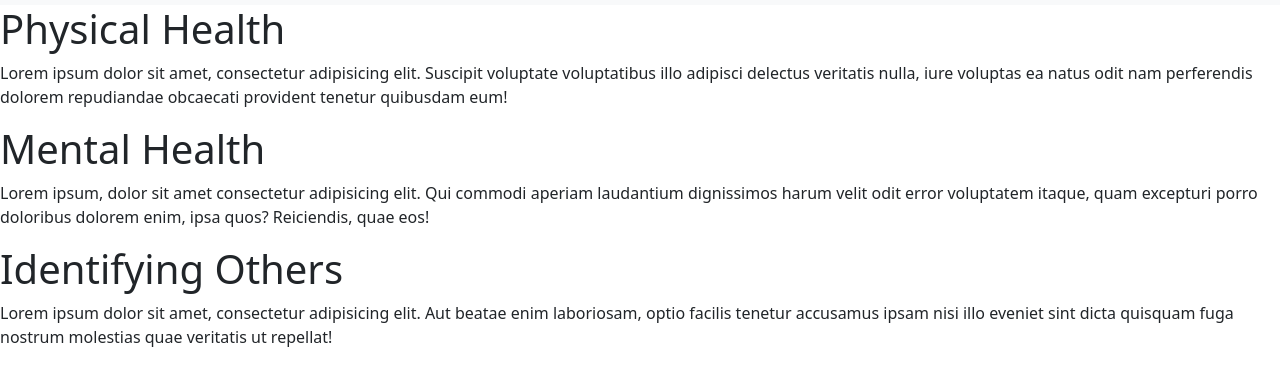
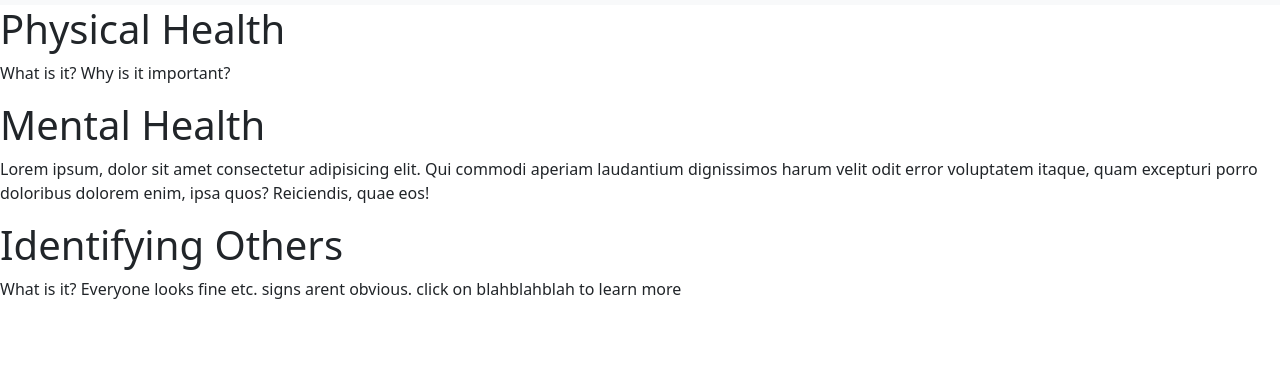
Before and after one commit to jasonarzona/github_project, a plain HTML site: page home-page.html in a window 1280 px wide. Shown: the part 52-438 px from the top of the page. Drawn offline with nearby package versions, Linux system fonts and the light colour scheme.

Commit message:
just some mental notes

```diff
--- a/home-page.html
+++ b/home-page.html
@@ -10,6 +10,7 @@
     <link href="https://cdn.jsdelivr.net/npm/bootstrap@5.1.3/dist/css/bootstrap.min.css" rel="stylesheet" integrity="sha384-1BmE4kWBq78iYhFldvKuhfTAU6auU8tT94WrHftjDbrCEXSU1oBoqyl2QvZ6jIW3" crossorigin="anonymous">
 </head>
 
+<!-- navbar -->
 <body>
     <nav class="navbar navbar-expand-md navbar-light bg-light">
        <div class="container-fluid">
@@ -42,10 +43,10 @@
 
 <body>
     <h1>Physical Health</h1>
-        <p>Lorem ipsum dolor sit amet, consectetur adipisicing elit. Suscipit voluptate voluptatibus illo adipisci delectus veritatis nulla, iure voluptas ea natus odit nam perferendis dolorem repudiandae obcaecati provident tenetur quibusdam eum!</p>
+        <p>What is it? Why is it important?</p>
     <h1>Mental Health</h1>
         <p>Lorem ipsum, dolor sit amet consectetur adipisicing elit. Qui commodi aperiam laudantium dignissimos harum velit odit error voluptatem itaque, quam excepturi porro doloribus dolorem enim, ipsa quos? Reiciendis, quae eos!</p>
     <h1>Identifying Others</h1>
-        <p>Lorem ipsum dolor sit amet, consectetur adipisicing elit. Aut beatae enim laboriosam, optio facilis tenetur accusamus ipsam nisi illo eveniet sint dicta quisquam fuga nostrum molestias quae veritatis ut repellat!</p>
+        <p>What is it? Everyone looks fine etc. signs arent obvious. click on blahblahblah to learn more</p>
 </body>
 </html>
```
Also changed, not shown: mental_health.html (+2 -1 lines).
